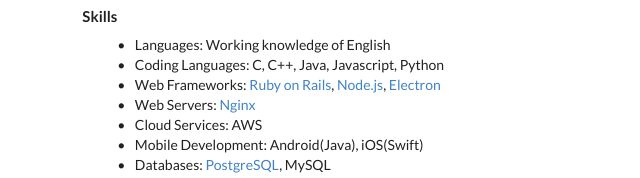
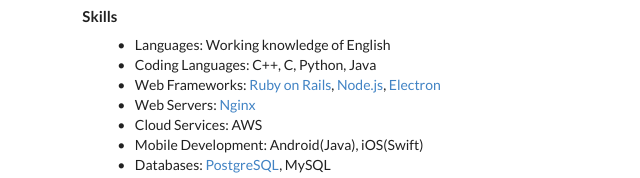
Before and after one commit to devkoriel/home, a plain HTML site: page resume/index.html in a window 1280 px wide. Shown: the part 467-645 px from the top of the page, 319-959 px from the left. Drawn offline with Linux system fonts and the light colour scheme.

Commit message:
Coding Languages 업데이트

```diff
--- a/resume/index.html
+++ b/resume/index.html
@@ -71,7 +71,7 @@
                         <h4 class="ui header">Skills</h4>
                         <div class="ui bulleted list">
                             <div class="item">Languages: Working knowledge of English</div>
-                            <div class="item">Coding Languages: C, C++, Java, Javascript, Python</div>
+                            <div class="item">Coding Languages: C++, C, Python, Java</div>
                             <div class="item">Web Frameworks:
                                 <a href="http://rubyonrails.org/">Ruby on Rails</a>,
                                 <a href="https://nodejs.org/">Node.js</a>,
```
